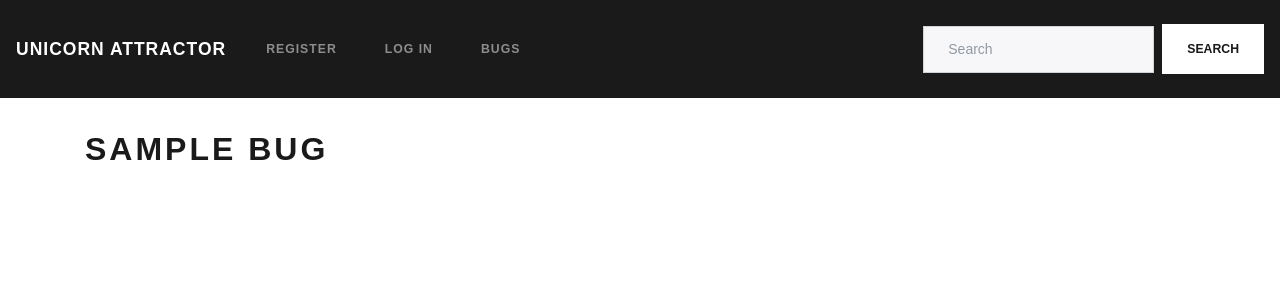
After one commit to ShaneMuir/BugFeature-Tracker, a Django app: page /bugs/1/ in a window 1280 px wide. The commit adds this page. Shown: the top 300 px of the page. Run offline with Django 3.2, Linux system fonts and the light colour scheme; tables that the repository leaves empty hold one stand-in row (values such as "Sample post"); parts of the project's set-up code (start-up, migrations or seed data) failed here and were passed over; some libraries are stand-ins or nearby versions.

Commit message:
create single bug view

```diff
--- a/bugs/models.py
+++ b/bugs/models.py
@@ -6,7 +6,6 @@ from django.utils import timezone
 # Create your models here.
 class Bug(models.Model):
     """A Bug Post"""
-
     STATUS_CHOICES = (
         ('To do', 'To do'),
         ('In progress', 'In progress'),
@@ -22,6 +21,7 @@ class Bug(models.Model):
     creator = models.ForeignKey(User, on_delete=models.CASCADE)
     created_date = models.DateTimeField(auto_now_add=True)
     bug_upvotes = models.IntegerField(default=0)
+    views = models.IntegerField(default=0)
 
 
     def __str__(self):
@@ -30,7 +30,6 @@ class Bug(models.Model):
 
 class upVotes(models.Model):
     """Bug upvotes"""
-
     upvote_user = models.ForeignKey(User, on_delete=models.CASCADE)
     bug = models.ForeignKey(Bug, on_delete=models.CASCADE)
 
@@ -41,7 +40,6 @@ class upVotes(models.Model):
 
 class BugComment(models.Model):
     """Bug Comments"""
-
     bug = models.ForeignKey(Bug, on_delete=models.CASCADE)
     creator = models.ForeignKey(User, on_delete=models.CASCADE)
     comment = models.TextField(max_length=256, blank=False)
--- a/bugs/templates/bugs.html
+++ b/bugs/templates/bugs.html
@@ -4,13 +4,13 @@
   {% block heading %}
   <h1>Bugs</h1>{% endblock %} {% block content %} {% for bug in bugs %}
   <div class="card border-primary mb-3">
-    <div class="card-header">{{ bug.status }}</div>
+    <div class="card-header">{{ bug.status }}<span class="card-link"><i class="fa fa-eye p5"></i>{{ bug.views }}<i class="fa fa-arrow-up p5"></i>{{ bug.bug_upvotes }}</span></div>
     <div class="card-body">
       <h4 class="card-title">{{ bug.title|capfirst }}</h4>
       <p class="card-text">{{ bug.description|capfirst }}</p>
       <div class="card-footer text-muted">
         {{ bug.creator|capfirst }} | {{ bug.created_date }}
-        <a href="#" class="card-link">View bug</a>
+        <a href="{% url 'single_bug_view' bug.id %}" class="card-link">View bug</a>
       </div>
 
     </div>
--- /dev/null
+++ b/bugs/templates/single_bug.html
@@ -0,0 +1,7 @@
+{% extends 'base.html' %} {% block title %}{{ bug.title }}{% endblock %}
+
+  {% block heading %}<h1>{{ bug.title }}</h1>{% endblock %}
+
+  {% block content %}
+
+  {% endblock %}
--- a/bugs/urls.py
+++ b/bugs/urls.py
@@ -1,6 +1,7 @@
 from django.conf.urls import url, include
-from .views import show_all_bugs
+from .views import show_all_bugs, single_bug_view
 
 urlpatterns = [
-    url(r'^$', show_all_bugs, name="show_all_bugs")
+    url(r'^$', show_all_bugs, name="show_all_bugs"),
+    url(r'^(?P<pk>\d+)/$', single_bug_view, name="single_bug_view")
     ]
--- a/bugs/views.py
+++ b/bugs/views.py
@@ -1,4 +1,4 @@
-from django.shortcuts import render
+from django.shortcuts import render, get_object_or_404
 from django.contrib.auth.decorators import login_required
 from django.utils import timezone
 from .models import Bug
@@ -12,10 +12,24 @@ def show_all_bugs(request):
     one page
     """
     bugs = Bug.objects.filter(created_date__lte=timezone.now()
-                             ).order_by('upvotes')
+                             ).order_by('-upvotes')
 
     context = {
         'bugs': bugs
     }
 
     return render(request, 'bugs.html', context)
+
+
+def single_bug_view(request, pk):
+    """
+    Route to view a single bug on
+    one page
+    """
+    bug = get_object_or_404(Bug, pk=pk)
+
+    context = {
+        'bug' : bug,
+    }
+
+    return render(request, 'single_bug.html', context)
--- a/static/css/main.css
+++ b/static/css/main.css
@@ -29,3 +29,10 @@ footer {
 .card-link {
     float: right;
 }
+
+
+/* HELPERS */
+
+.p5 {
+    padding: 5px;
+}
```
Also changed, not shown: bugs/migrations/0002_bug_views.py (added).
